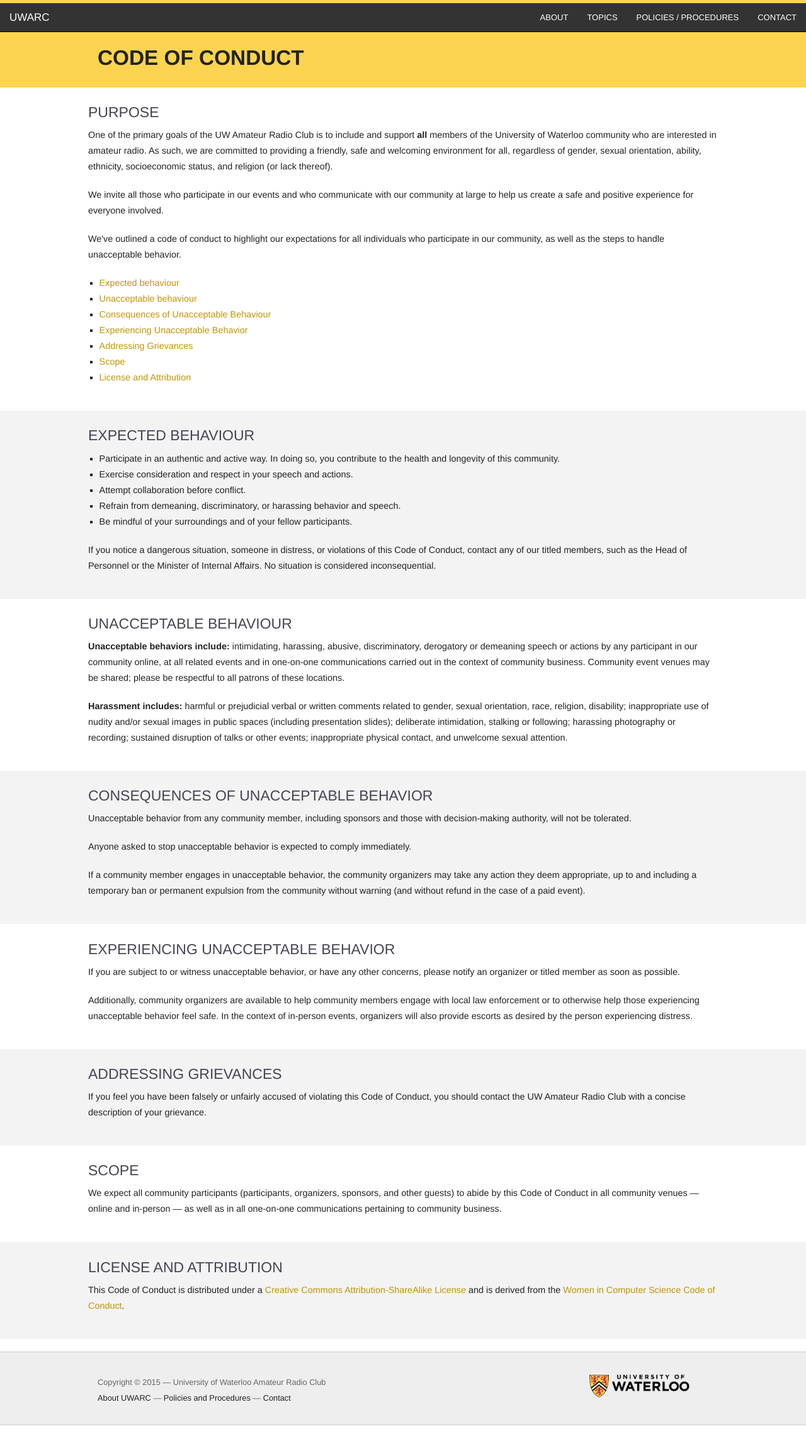
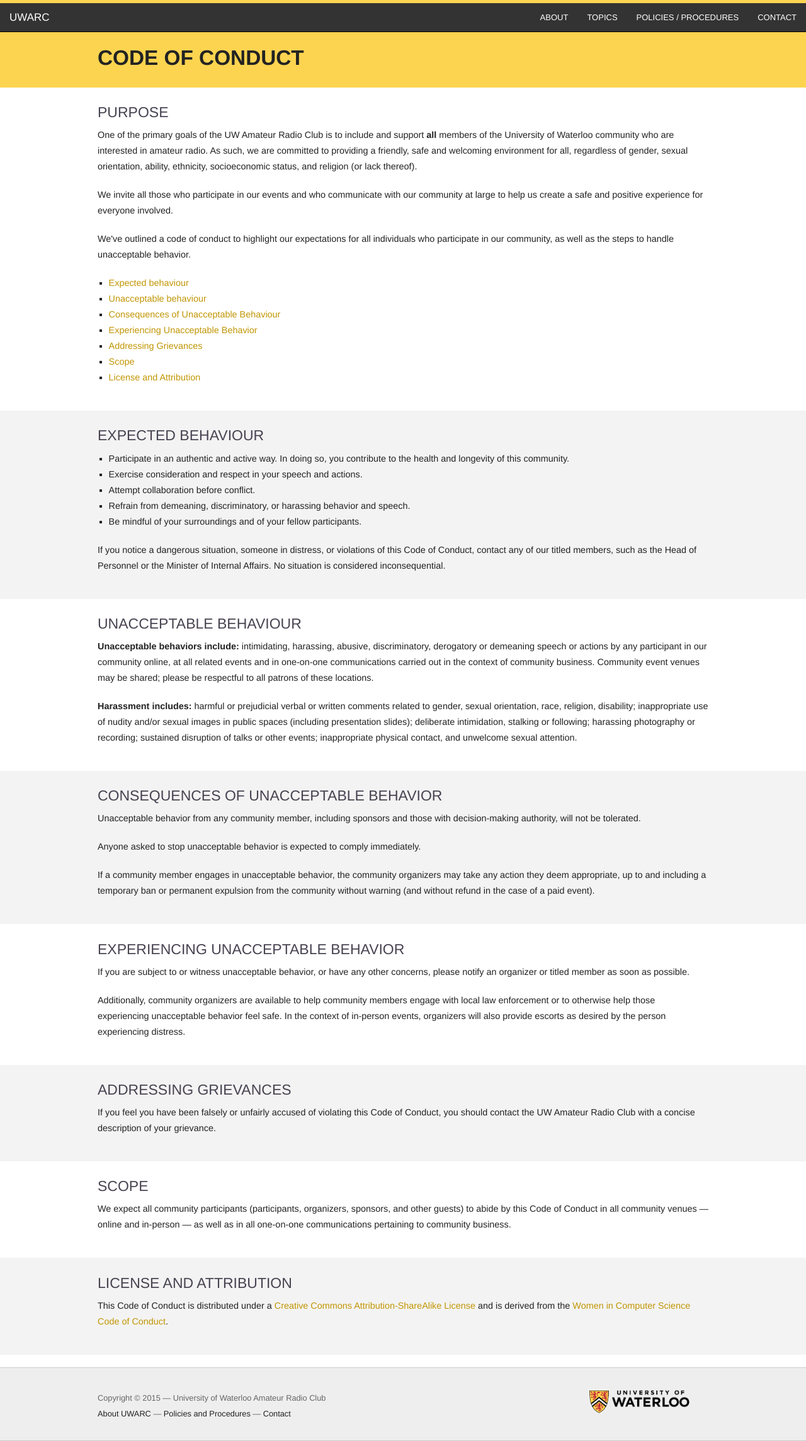
Before and after one commit to zachomedia/uwarc-website, a Jekyll site: the page built from policies-procedures/code-of-conduct/index.html, in a window 1280 px wide. Shown: the whole page at 63% size. Built offline with Jekyll 4.4.1, drawn with Linux system fonts in a browser that asks for light colours; Markdown is read by kramdown in place of the engine named in the settings; before the commit the page ends 2263 px from its top, so only the background shows below that.

Commit message:
Fixed markup of code of conduct

```diff
--- a/policies-procedures/code-of-conduct/index.html
+++ b/policies-procedures/code-of-conduct/index.html
@@ -4,6 +4,7 @@
 ---
 
 <div class="row">
+    <div class="small-12 columns">
         <h4 class="subheader">Purpose</h4>
         <p>One of the primary goals of the UW Amateur Radio Club is to include
         and support <strong>all</strong> members of the University of Waterloo
@@ -26,8 +27,10 @@
           <li><a href="#License">License and Attribution</a></li>
         </ul>
     </div>
+</div>
 <div class="shaded">
     <div class="row">
+        <div class="small-12 columns">
             <h4 class="subheader"><a name="Expected behaviour" id="Expected
             behaviour"></a>Expected Behaviour</h4>
             <ul class="square"><li>Participate in an authentic and active way. In doing so, you
@@ -44,7 +47,10 @@
             situation is considered inconsequential. </p>
         </div>
     </div>
+</div>
+
 <div class="row">
+    <div class="small-12 columns">
         <h4 class="subheader"><a name="Unacceptable behaviour" id="Unacceptable
         behaviour"></a>Unacceptable Behaviour</h4>
         <p><strong>Unacceptable behaviors include:</strong> intimidating,
@@ -61,8 +67,11 @@
         recording; sustained disruption of talks or other events;
         inappropriate physical contact, and unwelcome sexual attention.</p>
     </div>
+</div>
+
 <div class="shaded">
     <div class="row">
+        <div class="small-12 columns">
             <h4 class="subheader"><a name="Consequences" id="Consequences"></a>Consequences of
             Unacceptable Behavior</h4>
             <p>Unacceptable behavior from any community member, including sponsors
@@ -76,7 +85,10 @@
             event).</p>
         </div>
     </div>
+</div>
+
 <div class="row">
+    <div class="small-12 columns">
         <h4 class="subheader"><a name="Experiencing" id="Experiencing"></a>Experiencing
         Unacceptable Behavior</h4>
         <p>If you are subject to or witness unacceptable behavior, or have any
@@ -88,8 +100,10 @@
         in-person events, organizers will also provide escorts as desired by
         the person experiencing distress.</p>
     </div>
+</div>
 <div class="shaded">
     <div class="row">
+        <div class="small-12 columns">
             <h4 class="subheader"><a name="grievances" id="grievances"></a>Addressing
             Grievances</h4>
             <p>If you feel you have been falsely or unfairly accused of violating
@@ -97,15 +111,21 @@
             with a concise description of your grievance.</p>
         </div>
     </div>
+</div>
+
 <div class="row">
+    <div class="small-12 columns">
         <h4 class="subheader"><a name="Scope" id="Scope"></a>Scope</h4>
         <p>We expect all community participants (participants, organizers,
         sponsors, and other guests) to abide by this Code of Conduct in all
         community venues &mdash; online and in-person &mdash; as well as in
         all one-on-one communications pertaining to community business.</p>
     </div>
+</div>
+
 <div class="shaded">
     <div class="row">
+        <div class="small-12 columns">
             <h4 class="subheader"><a name="License" id="License"></a>License and Attribution</h4>
             <p>This Code of Conduct is distributed under
             a <a href="http://creativecommons.org/licenses/by-sa/3.0/">Creative
@@ -114,3 +134,4 @@
             in Computer Science Code of Conduct</a>.</p>
         </div>
     </div>
+</div>
```
Lines whose indentation alone changed are shown as unchanged.
